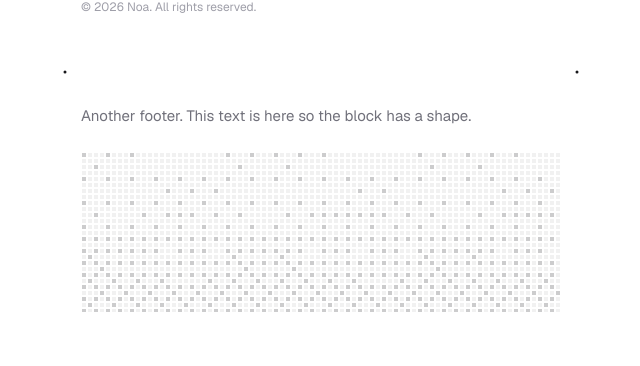
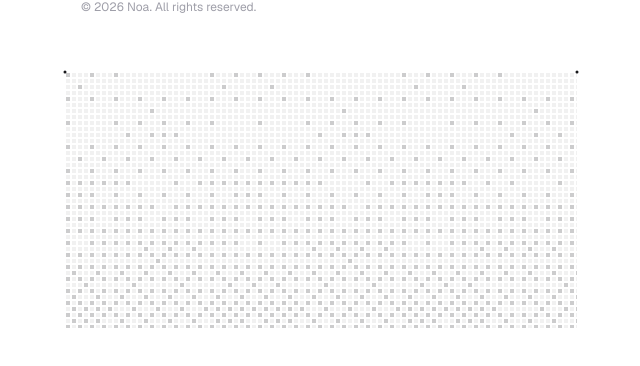
Before and after one commit to 17Sx/Portfolio2026v2, a React (Vite) app: page / in a window 1280 px wide. Shown: the part 3850-4216 px from the top of the page, without its empty margins (319-959 px from the left). After the commit the page ends 4178 px from the top, so only its background shows below. Built offline with nearby package versions, Linux system fonts and the light colour scheme; no server answers.

Commit message:
feat: footer grid fills its whole block, filler text removed
Co-authored-by: hephaistos-code[bot] <304278696+hephaistos-code[bot]@users.noreply.github.com>

```diff
--- a/src/i18n/translations.ts
+++ b/src/i18n/translations.ts
@@ -71,7 +71,6 @@ export const copy = {
       quote: 'I want to give myself the means to make a living from what I love.',
       rights: 'All rights reserved.',
       visitors: '{count} visitors',
-      extra: 'Another footer. This text is here so the block has a shape.',
     },
     palette: {
       label: 'Command palette',
@@ -166,7 +165,6 @@ export const copy = {
       quote: 'Je veux me donner les moyens de vivre de ce que j’aime.',
       rights: 'Tous droits réservés.',
       visitors: '{count} visites',
-      extra: 'Un footer en plus. Ce texte est là pour donner une forme au bloc.',
     },
     palette: {
       label: 'Palette de commandes',
--- a/src/sections/home/HomeFooter.tsx
+++ b/src/sections/home/HomeFooter.tsx
@@ -44,13 +44,11 @@ export function HomeFooter() {
   )
 }
 
+// The grid fills the whole block, from the dotted rule down to the bottom of the page, edge to edge of the column.
 export function ExtraFooter() {
-  const { t } = useLanguage()
-
   return (
     <Section id="extra-footer">
-      <p className="text-[15px] leading-relaxed text-zinc-500">{t.footer.extra}</p>
-      <div className="relative mt-6 h-40">
+      <div className="relative -mx-4 -mt-8 -mb-20 h-64">
         <DitherGrid />
       </div>
     </Section>
```
